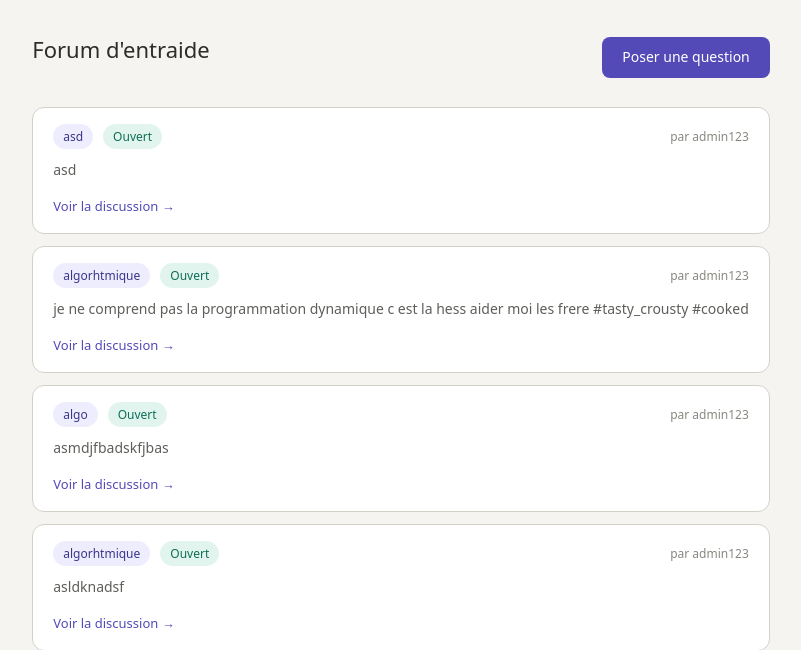
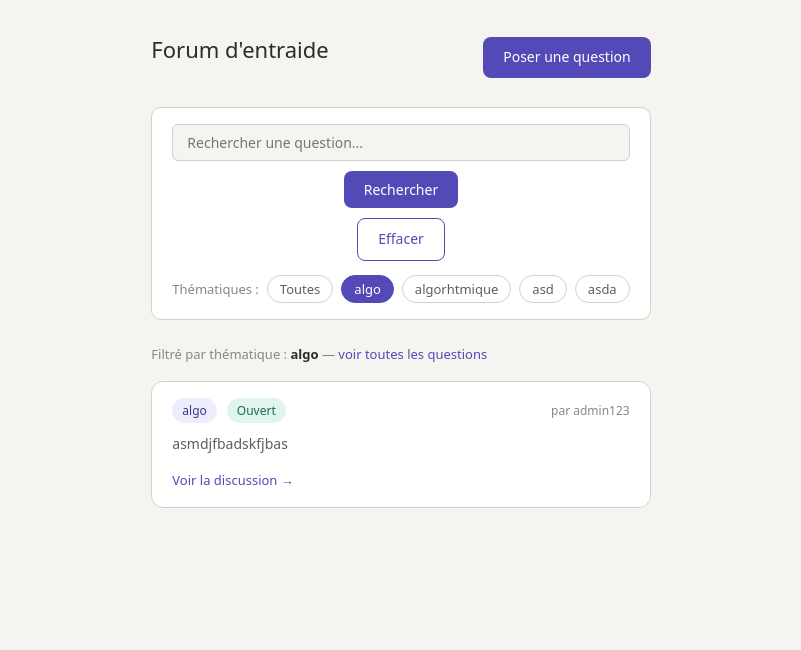
Before and after one commit to Hermez-anderrahim/Projet-Web, a Flask app: a page that uses templates/accueil.html in a window 1280 px wide. Shown: the part 52-702 px from the top of the page, without its empty margins (239-1040 px from the left). Run offline with Flask 3, Linux system fonts and the light colour scheme; a user stored in the database is signed in; data comes from the database, SQL or seed files in the repository.

Commit message:
ajouter filtre

```diff
--- a/app.py
+++ b/app.py
@@ -4,6 +4,8 @@ from data_model import (
     inscrire_utilisateur,
     authentifier_utilisateur,
     obtenir_demandes,
+    obtenir_matieres,
+    chercher_demandes,
     creer_demande,
     cloturer_demande,
     creer_parrainage,
@@ -68,8 +70,17 @@ def deconnexion():
 @app.route('/')
 @login_required
 def accueil():
-    demandes = obtenir_demandes()
-    return render_template('accueil.html', demandes=demandes)
+    q       = request.args.get('q', '').strip()
+    matiere = request.args.get('matiere', '').strip()
+    matieres = obtenir_matieres()
+    demandes = chercher_demandes(q=q, matiere=matiere) if (q or matiere) else obtenir_demandes()
+    return render_template(
+        'accueil.html',
+        demandes=demandes,
+        matieres=matieres,
+        q=q,
+        matiere_active=matiere,
+    )
 
 
 
--- a/data_model.py
+++ b/data_model.py
@@ -89,6 +89,44 @@ def obtenir_demandes():
         ORDER BY demande_aide.id DESC
     """
     return db_fetch(query, fetch_all=True)
+
+
+def obtenir_matieres():
+    """Retourne la liste des matières distinctes présentes dans les demandes et les ressources."""
+    query = """
+        SELECT DISTINCT matiere FROM demande_aide
+        UNION
+        SELECT DISTINCT matiere FROM ressource
+        ORDER BY matiere
+    """
+    rows = db_fetch(query, fetch_all=True)
+    return [row['matiere'] for row in rows]
+
+
+def chercher_demandes(q='', matiere=''):
+    """Retourne les demandes filtrées par matière et/ou recherche textuelle."""
+    conditions, args = [], []
+
+    if matiere:
+        conditions.append("demande_aide.matiere = ?")
+        args.append(matiere)
+
+    if q:
+        terme = f"%{q.lower()}%"
+        conditions.append("(LOWER(demande_aide.matiere) LIKE ? OR LOWER(demande_aide.description) LIKE ?)")
+        args += [terme, terme]
+
+    where = f"WHERE {' AND '.join(conditions)}" if conditions else ""
+    query = f"""
+        SELECT demande_aide.id, demande_aide.matiere, demande_aide.description,
+               demande_aide.statut, demande_aide.auteur_id,
+               utilisateur.nom_utilisateur AS auteur
+        FROM demande_aide
+        JOIN utilisateur ON demande_aide.auteur_id = utilisateur.id
+        {where}
+        ORDER BY demande_aide.id DESC
+    """
+    return db_fetch(query, args, fetch_all=True)
 
 
 def get_demande(demande_id):
--- a/static/style.css
+++ b/static/style.css
@@ -437,6 +437,92 @@ button:active, .btn:active { transform: scale(0.98); }
   padding: 32px 0;
 }
 
+/* ── Barre de recherche ──────────────────────────────────── */
+.barre-recherche {
+  background: var(--blanc);
+  border: 0.5px solid var(--gris-bord);
+  border-radius: 10px;
+  padding: 16px 20px;
+  margin-bottom: 24px;
+  display: flex;
+  flex-direction: column;
+  gap: 14px;
+}
+
+.form-recherche {
+  display: flex;
+  align-items: center;
+  gap: 10px;
+  flex-wrap: nowrap;
+}
+
+.form-recherche input[type="text"] {
+  flex: 1 1 auto;
+  min-width: 0;
+  padding: 8px 14px;
+  border: 1px solid var(--gris-bord);
+  border-radius: 6px;
+  font-size: 14px;
+  background: var(--gris-bg);
+  color: var(--noir);
+  outline: none;
+  transition: border-color 0.15s;
+}
+
+.form-recherche input[type="text"]:focus {
+  border-color: var(--violet);
+  background: var(--blanc);
+}
+
+.filtres-matieres {
+  display: flex;
+  flex-wrap: wrap;
+  align-items: center;
+  gap: 8px;
+}
+
+.filtres-label {
+  font-size: 13px;
+  color: var(--gris-doux);
+  font-weight: 500;
+  white-space: nowrap;
+}
+
+.filtre-matiere {
+  font-size: 13px;
+  padding: 3px 12px;
+  border-radius: 20px;
+  border: 1px solid var(--gris-bord);
+  background: var(--blanc);
+  color: var(--gris-texte);
+  text-decoration: none;
+  transition: background 0.15s, color 0.15s, border-color 0.15s;
+  cursor: pointer;
+}
+
+.filtre-matiere:hover {
+  border-color: var(--violet);
+  color: var(--violet);
+  text-decoration: none;
+}
+
+.filtre-matiere.actif {
+  background: var(--violet);
+  color: var(--blanc);
+  border-color: var(--violet);
+  font-weight: 500;
+}
+
+.filtre-info {
+  font-size: 13px;
+  color: var(--gris-doux);
+  margin-bottom: 16px;
+}
+
+.filtre-info strong {
+  color: var(--noir);
+}
+
 /* ── Footer ──────────────────────────────────────────────── */
 footer {
   border-top: 0.5px solid var(--gris-bord);
@@ -454,4 +540,6 @@ footer {
   .entete-page { flex-direction: column; align-items: flex-start; gap: 12px; }
   .stats-row { flex-wrap: wrap; }
   .carte-profil { flex-direction: column; text-align: center; }
+  .form-recherche { gap: 8px; }
+  .form-recherche .btn { padding: 7px 10px; }
 }
--- a/templates/accueil.html
+++ b/templates/accueil.html
@@ -5,6 +5,47 @@
     <h1>Forum d'entraide</h1>
     <a href="/nouvelle-demande" class="btn-primary btn">Poser une question</a>
   </div>
+
+  <!-- Barre de recherche -->
+  <div class="barre-recherche">
+    <form class="form-recherche" method="get" action="/">
+      <input
+        type="text"
+        name="q"
+        placeholder="Rechercher une question..."
+        value="{{ q }}"
+        autocomplete="off"
+      >
+      <button type="submit" class="btn-primary btn">Rechercher</button>
+      {% if q or matiere_active %}
+      <a href="/" class="btn-outline btn">Effacer</a>
+      {% endif %}
+    </form>
+
+    {% if matieres %}
+    <div class="filtres-matieres">
+      <span class="filtres-label">Thématiques :</span>
+      <a href="/" class="filtre-matiere{% if not matiere_active %} actif{% endif %}">Toutes</a>
+      {% for m in matieres %}
+      <a href="/?matiere={{ m | urlencode }}"
+         class="filtre-matiere{% if matiere_active == m %} actif{% endif %}">{{ m }}</a>
+      {% endfor %}
+    </div>
+    {% endif %}
+  </div>
+
+  <!-- Résultat actif -->
+  {% if matiere_active %}
+  <p class="filtre-info">
+    Filtré par thématique : <strong>{{ matiere_active }}</strong>
+    &mdash; <a href="/">voir toutes les questions</a>
+  </p>
+  {% elif q %}
+  <p class="filtre-info">
+    Résultats pour : <strong>{{ q }}</strong>
+    &mdash; <a href="/">voir toutes les questions</a>
+  </p>
+  {% endif %}
 
   {% for demande in demandes %}
   <div class="carte-demande">
@@ -22,7 +63,13 @@
   </div>
 
   {% else %}
-  <p class="vide">Aucune demande pour l'instant. Soyez le premier à poser une question !</p>
+  <p class="vide">
+    {% if q or matiere_active %}
+      Aucune question trouvée pour cette recherche.
+    {% else %}
+      Aucune demande pour l'instant. Soyez le premier à poser une question !
+    {% endif %}
+  </p>
   {% endfor %}
 
 </main>
```
